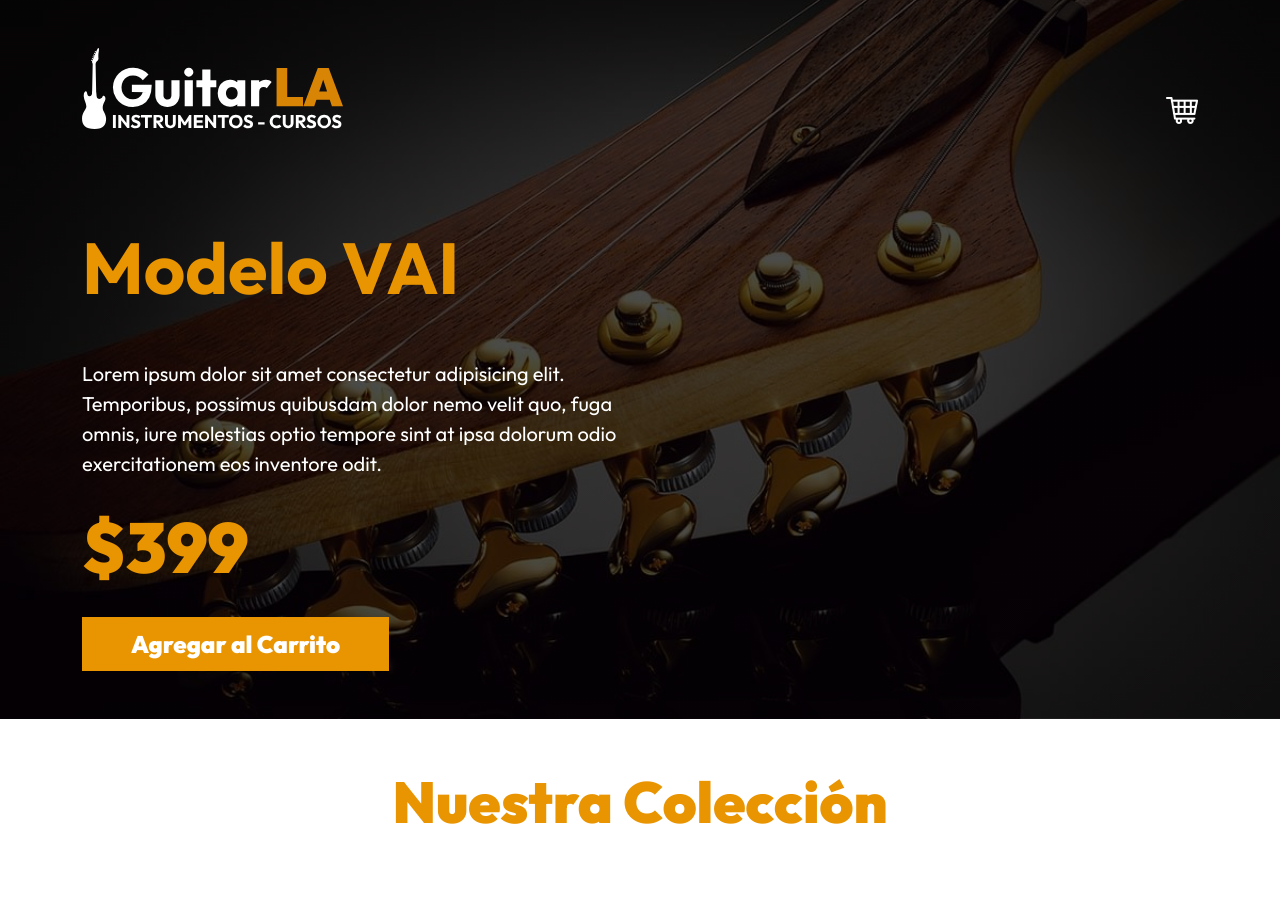
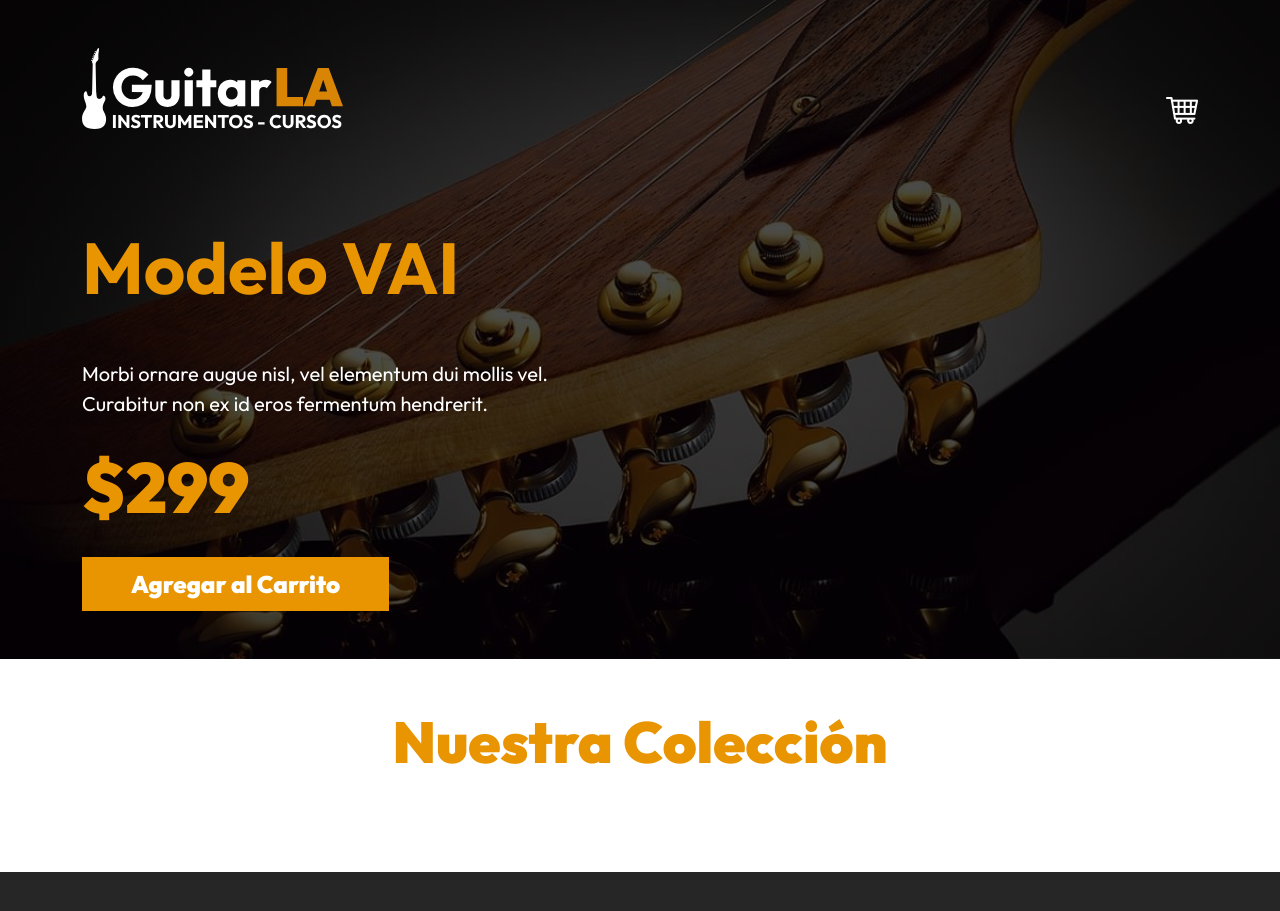
Before and after one commit to EDYZON/guitarla-vue, a Vue app: page / in a window 1280 px wide. Shown: the top 911 px of the page. Built offline with nearby package versions, Linux system fonts and the light colour scheme.

Commit message:
Update - Clase 62

```diff
--- a/src/App.vue
+++ b/src/App.vue
@@ -7,9 +7,10 @@ import Footer from './components/Footer.vue'
 
 const guitarras = ref([])
 const carrito   = ref([])
+const guitarra = ref({})
 
 onMounted(()=>{
-  guitarras.value = db;
+  guitarra.value = db[3]
 });
 
 const agregarCarrito = (guitarra) => {
@@ -41,8 +42,10 @@ const agregarCarrito = (guitarra) => {
 <template>
     <Header
     :carrito="carrito"
+    :guitarra="guitarra"
     @decrementar-cantidad="decrementarCantidad"
     @incrementar-cantidad="incrementarCantidad"
+    @agregar-carrito="agregarCarrito"
     />
     <main class="container-xl mt-5">
         <h2 class="text-center">Nuestra Colección</h2>
--- a/src/components/Header.vue
+++ b/src/components/Header.vue
@@ -9,7 +9,7 @@
             required: true
         }
     })
-    defineEmits(['incrementar-cantidad', 'decrementar-cantidad']);
+    defineEmits(['incrementar-cantidad', 'decrementar-cantidad', 'agregar-carrito']);
 </script>
 
 <template>
@@ -104,9 +104,9 @@
 
             <div class="row mt-5">
                 <div class="col-md-6 text-center text-md-start pt-5">
-                    <h1 class="display-2 fw-bold">Modelo VAI</h1>
-                    <p class="mt-5 fs-5 text-white">Lorem ipsum dolor sit amet consectetur adipisicing elit. Temporibus, possimus quibusdam dolor nemo velit quo, fuga omnis, iure molestias optio tempore sint at ipsa dolorum odio exercitationem eos inventore odit.</p>
-                    <p class="text-primary fs-1 fw-black">$399</p>
+                    <h1 class="display-2 fw-bold">Modelo {{ guitarra.nombre }}</h1>
+                    <p class="mt-5 fs-5 text-white">{{ guitarra.descripcion }}</p>
+                    <p class="text-primary fs-1 fw-black">${{ guitarra.precio }}</p>
                     <button
                         type="button"
                         class="btn fs-4 bg-primary text-white py-2 px-5"
```
Also changed, not shown: 1 other file (tests, documents, lock files or other folders).
